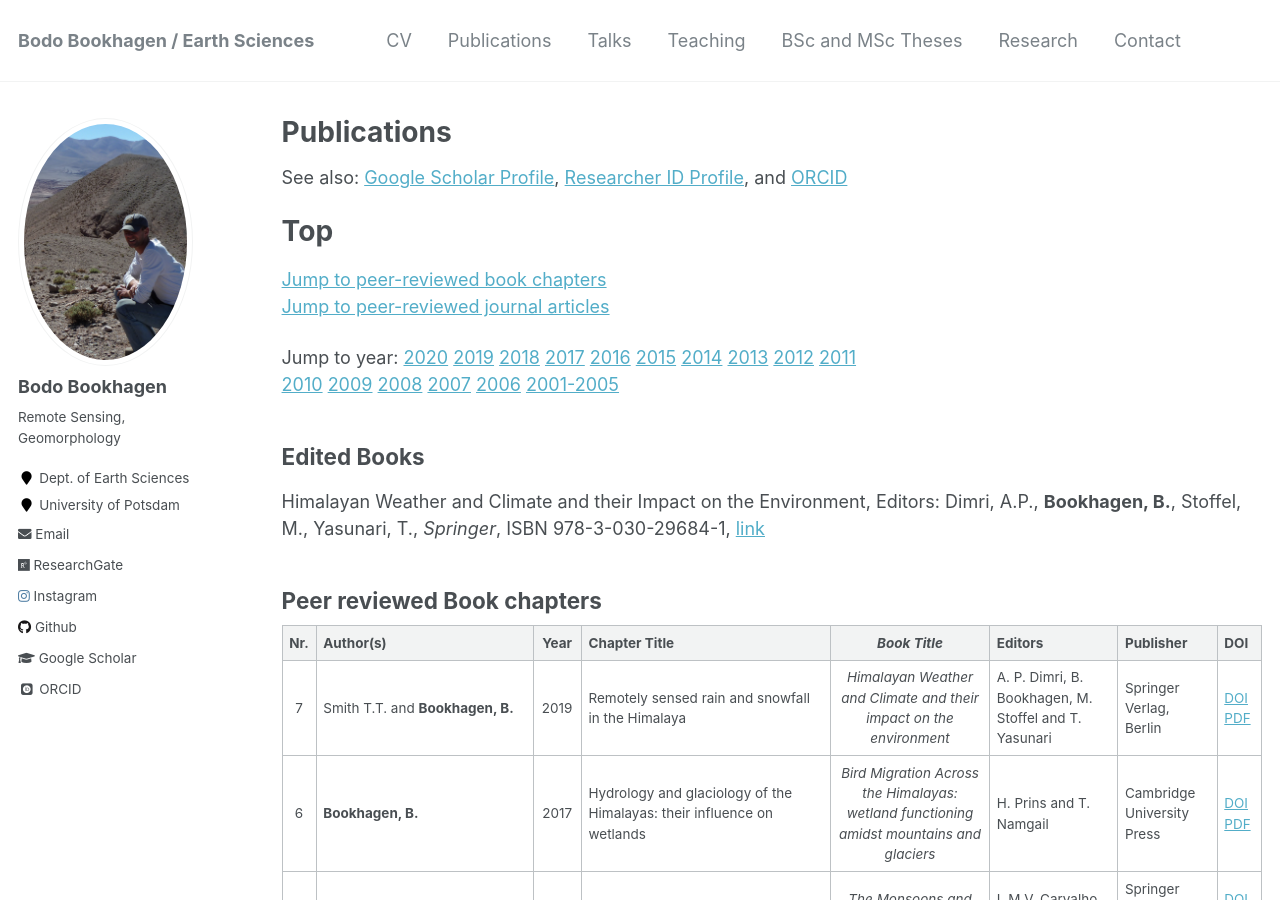
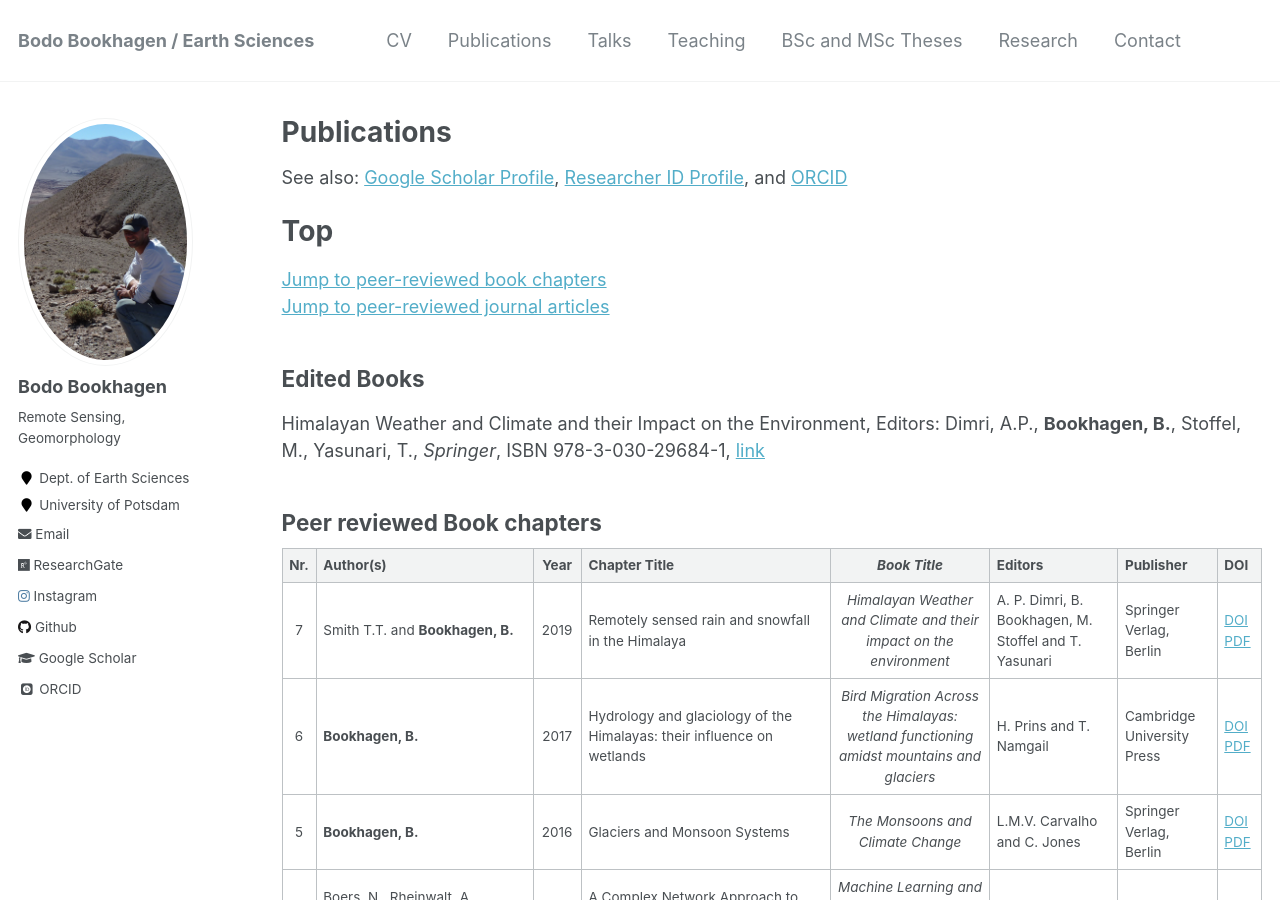
Before and after one commit to BodoBookhagen/BodoBookhagen.github.io, a Jekyll site: the page built from _pages/publications.md, in a window 1280 px wide and 900 px high. Built offline with Jekyll 4.4.1, drawn with Linux system fonts in a browser that asks for light colours; some web fonts are replaced.

Commit message:
June-20 2020

```diff
--- a/_pages/publications.md
+++ b/_pages/publications.md
@@ -12,9 +12,6 @@ See also: [Google Scholar Profile](https://scholar.google.com/citations?user=_Uu
 
 [Jump to peer-reviewed book chapters](#peer-reviewed-book-chapters)<br>
 [Jump to peer-reviewed journal articles](#peer-reviewed-journal-articles)<br>
-
-Jump to year: [2020](#2020) [2019](#2019) [2018](#2018) [2017](#2017) [2016](#2016) [2015](#2015) [2014](#2014) [2013](#2013) [2012](#2012) [2011](#2011)<br>
-[2010](#2010) [2009](#2009) [2008](#2008) [2007](#2007) [2006](#2006) [2001-2005](#2001-2005)
 
 ## Edited Books
 
@@ -40,7 +37,7 @@ Nr.  | Author(s) | Year | Title | _Journal_ | DOI
 129  | Voss, K., **Bookhagen, B.**, Sachse, D., and Chadwick, O. | 2020 | Variation of deuterium excess in surface waters across a 5000-m elevation gradient in eastern Nepal | _Journal of Hydrology_ | [DOI](https://doi.org/10.1016/j.jhydrol.2020.124802)
 128  | Olen, S. and **Bookhagen, B.** | 2020 | Applications of SAR interferometric coherence time series: Spatiotemporal dynamics of geomorphic transitions in the south‐central Andes |  _JGR Earth Surface_ | [DOI](https://doi.org/10.1029/2019JF005141) [PDF](https://agupubs.onlinelibrary.wiley.com/doi/epdf/10.1029/2019JF005141)
 127  | Milewski, R., Chabrillat, S., **Bookhagen, B.** | 2020 | Analyses of Seasonal Salt Pan Crust Dynamic and their Climatic Drivers using Dense Landsat 8 Time-Series and Ground Data | _Remote Sensing_ | [DOI](https://doi.org/10.3390/rs12030474)
-# [2019] | | [2019] | | |
+ | | **[2019]** | | |
 126  | Merchel, S., Gartner, A., Beutner, S., **Bookhagen, B.**, Chabilan, A. | 2019 | Attempts to understand potential deficiencies in chemical procedures for AMS: Cleaning and dissolving quartz for 10Be and 26Al analysis | _Nuclear Instruments and Methods in Physics Research Section B: Beam Interactions with Materials and Atoms_ |  [DOI](https://doi.org/10.1016/j.nimb.2019.02.007)
 125  | Rheinwalt, A., Goswami, B., **Bookhagen, B.** | 2019 | A network-based flow accumulation algorithm for point clouds: Facet-Flow Networks (FFN) | _JGR Earth Surface_ | [DOI](https://doi.org/10.1029/2018JF004827)
 124  | Ramezani Ziarani, M., **Bookhagen, B.**, Schmidt, T., Wickert, J., de la Torre, A., Hierro, R.  | 2019 | Using convective available potential energy (CAPE) and dew-point temperature to characterize rainfall-extreme events in the south-central Andes |  _atmosphere_  |  [DOI](https://doi.org/10.3390/atmos10070379)
@@ -53,7 +50,7 @@ Nr.  | Author(s) | Year | Title | _Journal_ | DOI
 117  | Brell, M., Segl, K., Guanter, L., **Bookhagen, B.**  | 2019 | 3D hyperspectral point cloud generation: fusing airborne laser scanning and hyperspectral imaging sensors for improved object-based information extraction  |  _ISPRS Journal of Photogrammetry and Remote Sensing_ |  [DOI](https://doi.org/10.1016/j.isprsjprs.2019.01.022)
 116  | Boers, N., Goswami, B., Rheinwalt, A., **Bookhagen, B.**, Hoskins, B., Kurths, J. | 2019 | Complex networks reveal global pattern of extreme-rainfall teleconnections | _nature_  |  [DOI](https://doi.org/10.1038/s41586-018-0872-x) [PDF](https://www.nature.com/articles/s41586-018-0872-x?ref=marketbulletin)
 115  | Smith, T.T., Rheinwalt, A. and **Bookhagen, B.**  | 2019 | Determining the Optimal Grid Resolution for Topographic Analysis on an Airborne Lidar Dataset  | _Earth Surf. Dynam._  |  [DOI](https://doi.org/10.5194/esurf-7-475-2019) [PDF](https://www.earth-surf-dynam.net/7/475/2019/esurf-7-475-2019.pdf) []()
-# [2018] | | [2018]  |  |  |
+| | **[2018]**  |  |  |
 114  | Purinton, B. and **Bookhagen, B.**  | 2018 | Measuring Decadal Vertical Land-level Changes from SRTM-C (2000) and TanDEM-X (~2015) in the South-Central Andes | _Earth Surf. Dynam._  |  [DOI](https://doi.org/10.5194/esurf-6-971-2018) [PDF](https://www.earth-surf-dynam.net/6/971/2018/esurf-6-971-2018.pdf)
 113  | Hoffmann, B., **Bookhagen, B.**, Stephanie M. Olen, S.M., Barthold, F., Sachse, D. | 2018 | The effect of Indian Summer Monsoon rainfall on surface water δD values in the central Himalaya  | _Hydrological Processes_  |  [DOI](https://doi.org/10.1002/hyp.13281) [PDF](http://bodobookhagen.github.io/pdf/Meese18_Arun_stable_isotopes.pdf)
 112  | Thompson, J.A., Chen, J., Yang, H., **Bookhagen, B.** and Burbank, D.W.  | 2018 | Coarse- versus fine-grain quartz OSL and cosmogenic 10Be dating of deformed fluvial terraces on the northeast Pamir margin, northwest China |  _Quaternary Geochronology_ | [DOI](https://doi.org/10.1016/j.quageo.2018.01.002) [PDF](http://bodobookhagen.github.io/pdf/Thompson_QuatGeochron_Revisions.pdf)
```
